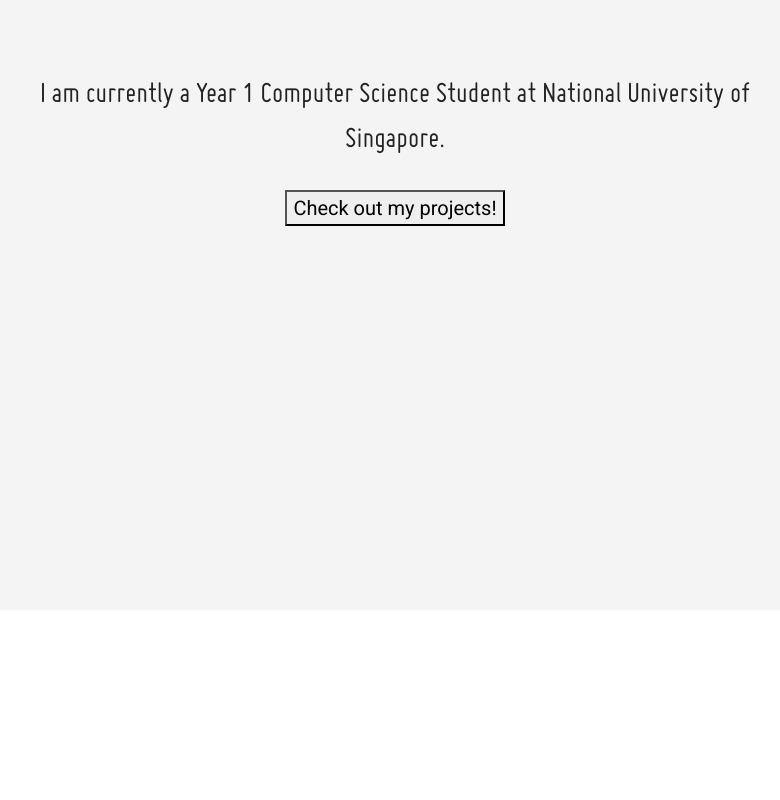
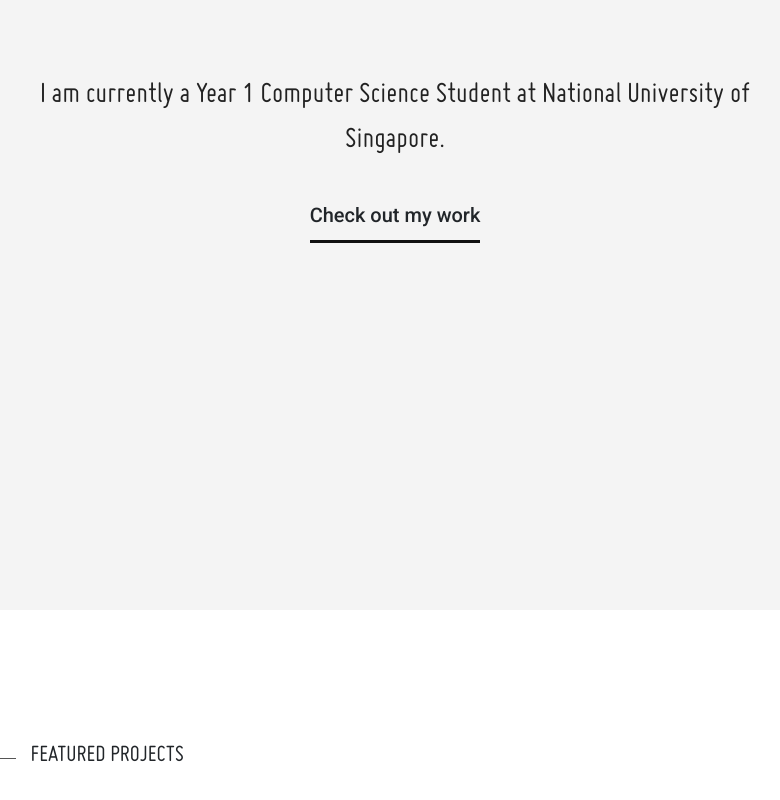
Before and after one commit to angjunkang/react-angjunkang, a React (Create React App) app: page / in a window 1280 px wide. Shown: the part 390-1190 px from the top of the page, without its empty margins (245-1025 px from the left). Before the commit the page ends 1000 px from the top, so only its background shows below. Built offline with nearby package versions, Linux system fonts and the light colour scheme.

Commit message:
Added projects section

```diff
--- a/src/App.js
+++ b/src/App.js
@@ -16,6 +16,7 @@
 import Navigation from "./components/Navigation/Navigation";
 import Progress from "./components/Navigation/Progress"
 import Introduction from './components/Content/Introduction/Introduction';
+import Projects from './components/Content/Projects/Projects';
 
 function App() {
   return (
@@ -23,6 +24,7 @@
       <Navigation />
       <Progress />
       <Introduction />
+      <Projects />
     </>
   )
 }
--- a/src/components/Content/Introduction/Introduction.js
+++ b/src/components/Content/Introduction/Introduction.js
@@ -11,7 +11,7 @@
                     </span>
                     <br />
                     <br />
-                    <button>Check out my projects!</button>
+                    <div className="button">Check out my work</div>
                 </div>
             </div>
         </div>
--- /dev/null
+++ b/src/components/Content/Projects/Projects.js
@@ -0,0 +1,9 @@
+const Projects = () => {
+    return (
+        <div id="projects-div">
+            <div id="projects-header" className="text-uppercase"> Featured Projects </div>
+        </div>
+    )
+}
+
+export default Projects
--- a/src/components/Navigation/Navigation.js
+++ b/src/components/Navigation/Navigation.js
@@ -4,7 +4,7 @@
     const [scroll, setScroll] = useState(false);
     useEffect(() => {
         window.addEventListener("scroll", () => {
-            setScroll(window.scrollY > 150);
+            setScroll(window.scrollY > 10);
         });
     }, []);
 
--- a/src/css/homepage.css
+++ b/src/css/homepage.css
@@ -195,3 +195,47 @@
 	width: 100%;
 	left: 0
 }
+
+.button {
+	margin: 0 auto;
+	font-weight: 500;
+	padding: 10px 0 10px 0;
+	text-align: center;
+	transition: all 0.4s;
+	width: fit-content;
+	border-bottom: 3px solid #111;
+}
+
+.button:hover {
+	color: #222;
+	text-decoration: none;
+	cursor: pointer;
+	border-bottom: 8px solid #111;
+}
+
+#projects-div {
+	width: 100%;
+	height: 30%;
+	padding: 125px 0 125px 0;
+	margin: auto;
+	text-align: center;
+	font-size: 20px
+}
+
+#projects-header {
+	margin: 0 auto;
+	width: 50%;
+	float: left;
+	font-size: 1.2em;
+	font-family: miso, sans-serif;
+}
+
+#projects-header::before {
+	content: "";
+	display: inline-block;
+	width: 50px;
+	height: 1px;
+	background: #555;
+	vertical-align: middle;
+	margin-right: 10px;
+	}
```
Also changed, not shown: src/components/Content/AboutMe/AboutMe.js (deleted, +0 -70 lines).
